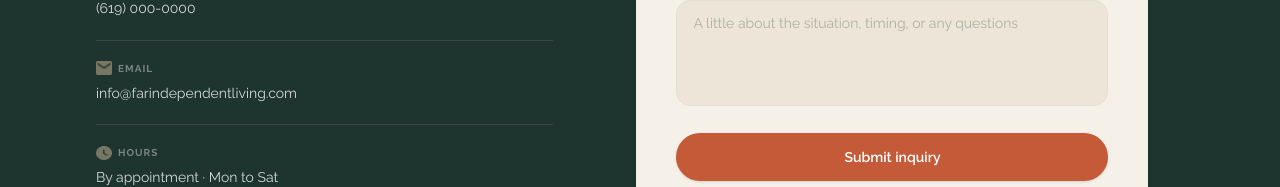
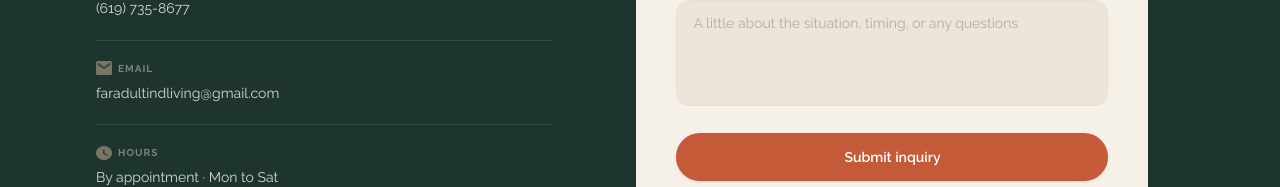
Before and after one commit to NikBangs/far, a Next.js app: page /contact in a window 1280 px wide. Shown: the part 600-787 px from the top of the page. Built offline with nearby package versions, Linux system fonts and the light colour scheme.

Commit message:
updated contact details

```diff
--- a/app/contact/page.tsx
+++ b/app/contact/page.tsx
@@ -74,12 +74,12 @@ export default function ContactPage() {
   {
     label: 'CALL',
     icon: '/call-icon.png',
-    value: '(619) 000-0000',
+    value: '(619) 735-8677',
   },
   {
     label: 'EMAIL',
     icon: '/email-icon.png',
-    value: 'info@farindependentliving.com',
+    value: 'faradultindliving@gmail.com',
   },
   {
     label: 'HOURS',
```
